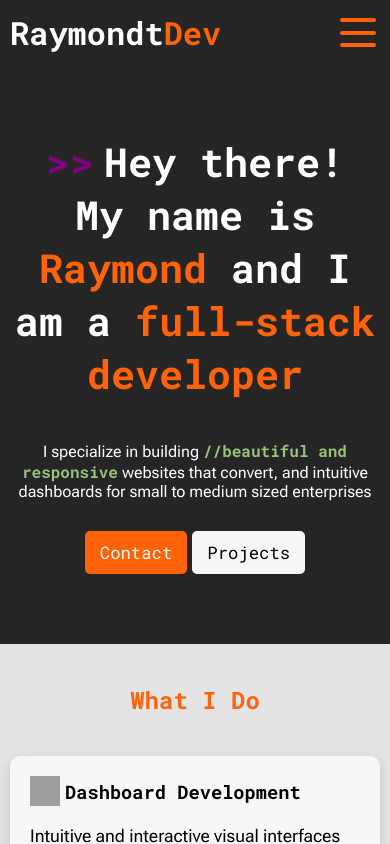
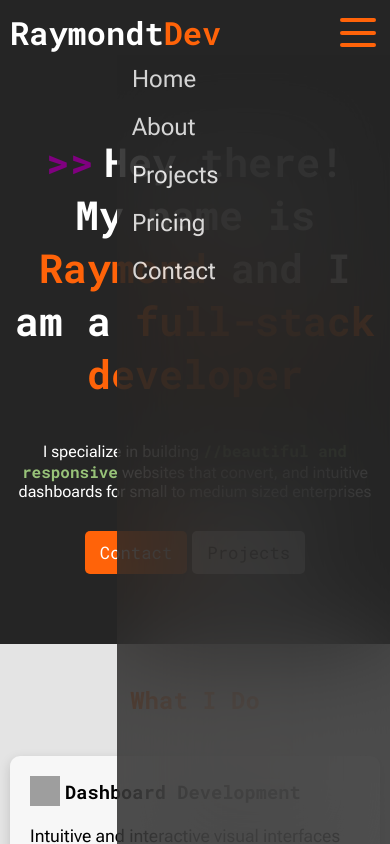
Before and after one commit to RaymondtDev/personal-portfolio, a Vue app in the folder client/: page / in a window 390 px wide. Both pictures are taken after a click on the element 357 px from the left and 32 px from the top of the page. Shown: the top 844 px of the page. Built offline with nearby package versions, Linux system fonts and the light colour scheme; grey boxes are pictures that could not be loaded.

Commit message:
feature hamburger menu

```diff
--- a/client/src/components/Header.vue
+++ b/client/src/components/Header.vue
@@ -1,4 +1,15 @@
-<script setup lang="ts"></script>
+<script setup lang="ts">
+import { ref } from 'vue';
+
+const displayMenu = ref<boolean>(false);
+
+function toggelMenu(): void {
+  displayMenu.value = !displayMenu.value;
+}
+function linkClick(): void {
+  displayMenu.value = false;
+}
+</script>
 
 <template>
   <header class="full-bleed grid-container">
@@ -6,14 +17,14 @@
       <a href="#">
         <h1 class="logo">Raymondt<span>Dev</span></h1>
       </a>
-      <nav class="nav-links">
-        <a href="#" class="link">Home</a>
-        <a href="#about" class="link">About</a>
-        <a href="#projects" class="link">Projects</a>
-        <a href="#pricing" class="link">Pricing</a>
-        <a href="#contact" class="link">Contact</a>
+      <nav class="nav-links" :class="{ 'active': displayMenu}">
+        <a href="#" class="link" @click="linkClick">Home</a>
+        <a href="#about" class="link" @click="linkClick">About</a>
+        <a href="#projects" class="link" @click="linkClick">Projects</a>
+        <a href="#pricing" class="link" @click="linkClick">Pricing</a>
+        <a href="#contact" class="link" @click="linkClick">Contact</a>
       </nav>
-      <div class="hamburger">
+      <div class="hamburger" @click="toggelMenu">
         <span class="bar"></span>
         <span class="bar"></span>
         <span class="bar"></span>
@@ -28,6 +39,7 @@
     color: white;
     position: sticky;
     top: 0;
+    left: 0;
     width: 100%;
     padding-block: 10px;
     z-index: 10;
@@ -68,6 +80,29 @@
   }
 
   @media screen and (max-width: 425px) {
+    .nav-banner {
+      position: relative;
+    }
+
+    .nav-links {
+      position: absolute;
+      right: 0;
+      top: 100%;
+      flex-direction: column;
+      width: 70%;
+      height: 100svh;
+      background-color: var(--primary-bg);
+      opacity: 80%;
+      backdrop-filter: blur(50px);
+
+      .link {
+        font-size: 1.5rem;
+      }
+    }
+    .nav-links.active {
+      display: flex;
+    }
+
     .nav-banner > nav {
       display: none;
     }
--- a/client/src/index.css
+++ b/client/src/index.css
@@ -131,7 +131,7 @@ input:focus,textarea:focus {
     grid-template-columns: [full-start] 1fr [content-start] 100% [content-end] 1fr [full-end];
   }
 
-  section, header, footer {
+  section, .nav-banner, footer {
     padding-inline: 10px;
   }
 }
```
